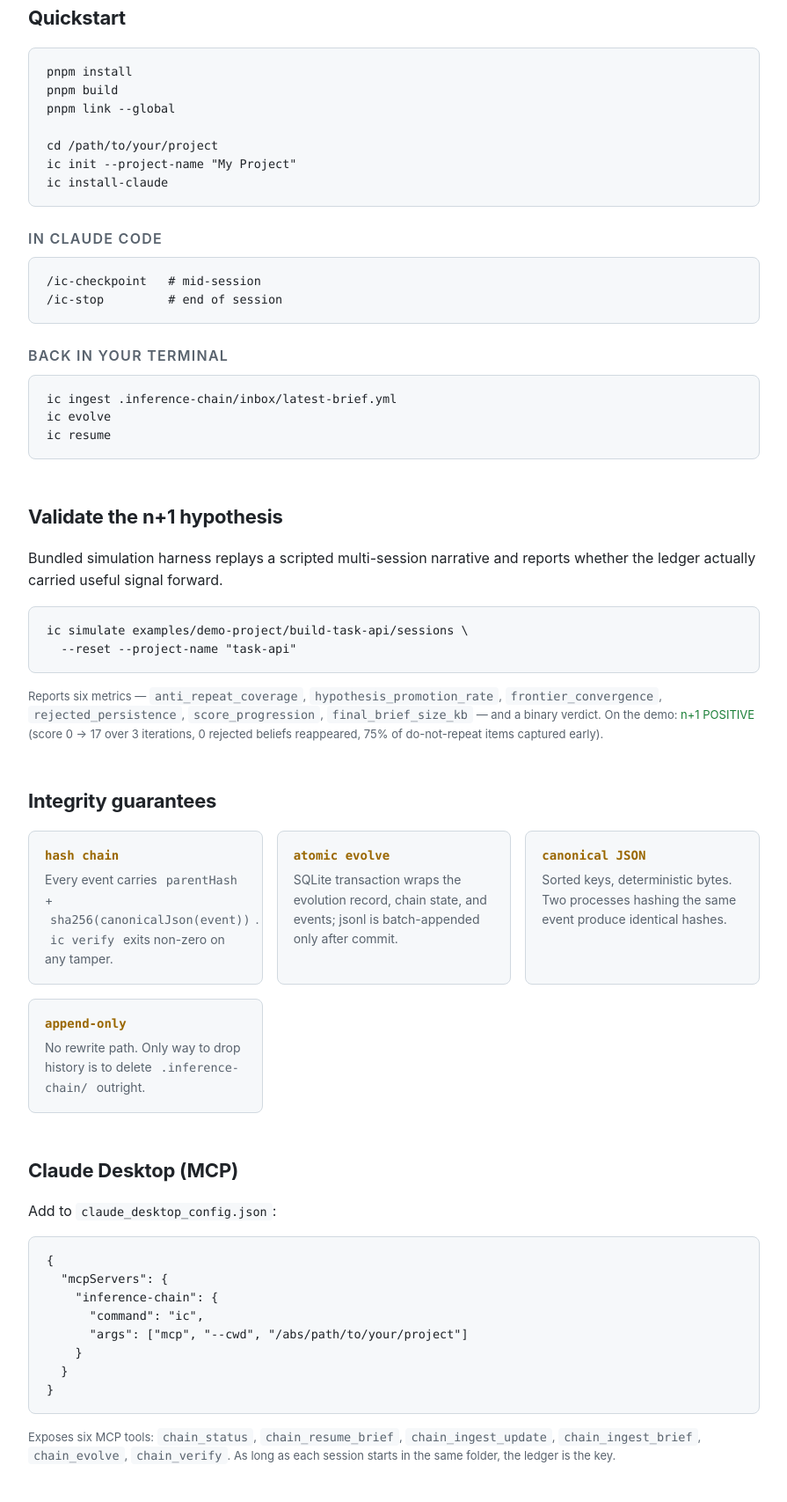
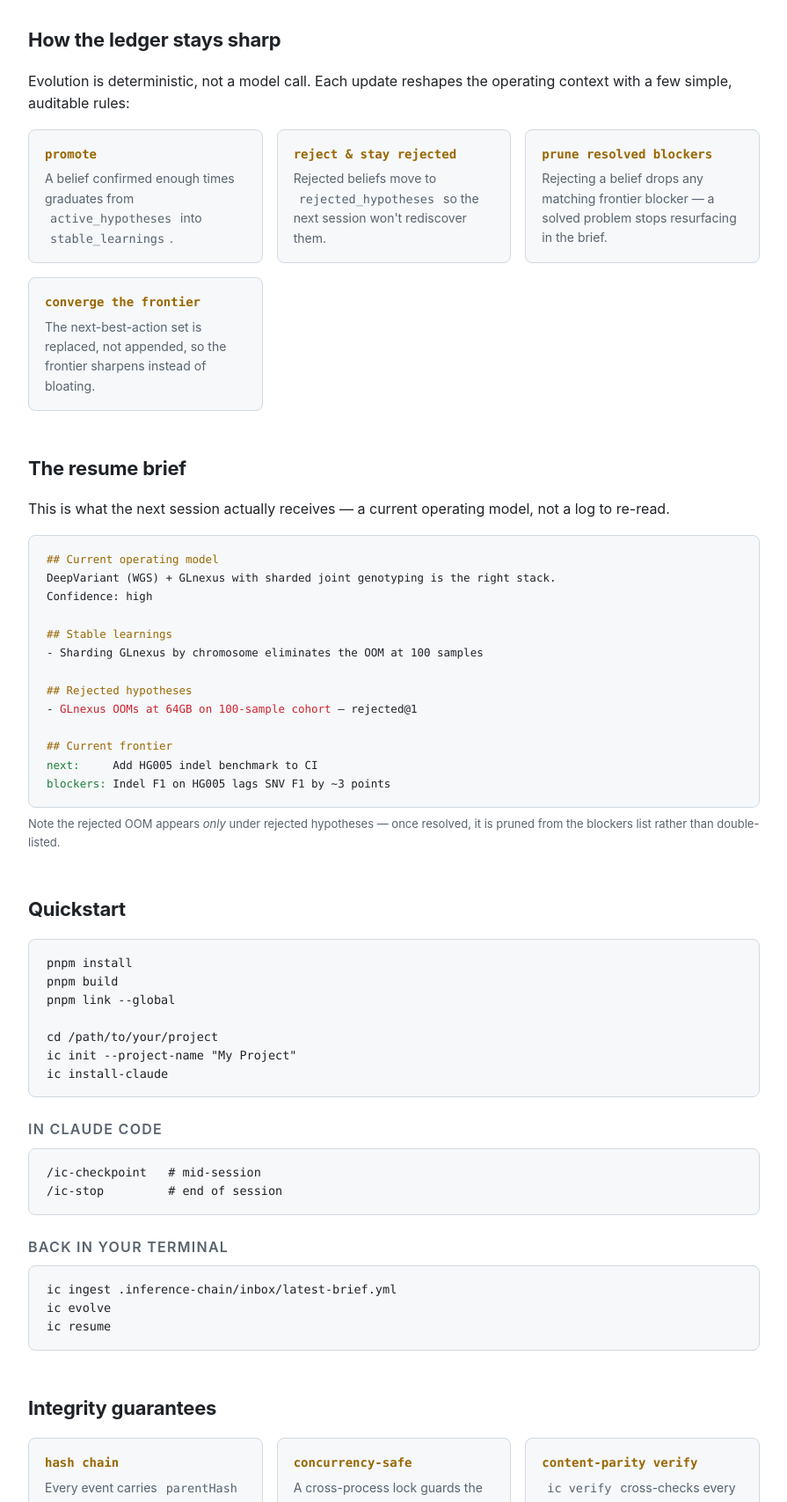
Before and after one commit to musicofthings/inference-chain, a website: page index.html in a window 1280 px wide. Shown: the part 1093-2800 px from the top of the page at 88% size, without its empty margins (192-1087 px from the left). Drawn offline with Linux system fonts and the light colour scheme.

Commit message:
docs: blocker-pruning in PRD/TRD; refresh landing page + .nojekyll for Pages

```diff
--- a/index.html
+++ b/index.html
@@ -88,6 +88,14 @@
   }
   .loop .ac { color: var(--accent); }
   .loop .ok2 { color: var(--accent-2); }
+  .brief {
+    background: var(--bg-elev); border: 1px solid var(--border); border-radius: 8px;
+    padding: 16px 20px; font-family: var(--mono); font-size: 12.5px; line-height: 1.7;
+    overflow-x: auto; margin: 0 0 8px; color: var(--fg); white-space: pre-wrap;
+  }
+  .brief .h { color: var(--accent); }
+  .brief .rej { color: var(--warn); }
+  .brief .ok2 { color: var(--accent-2); }
 </style>
 </head>
 <body>
@@ -106,7 +114,7 @@
 <section>
   <h2>What it is</h2>
   <p>
-    A local-first <strong>agentic context engineering</strong> layer for Claude Code (and, via MCP, Claude Desktop). After each meaningful interaction or session close, the ledger evolves: confirmed beliefs accumulate, rejected ones stay rejected, the frontier sharpens, and the next session starts with a refined operating context — not a transcript.
+    A local-first <strong>agentic context engineering</strong> layer for Claude Code (and, via MCP, Claude Desktop). After each meaningful interaction or session close, the ledger evolves: confirmed beliefs accumulate, rejected ones stay rejected, resolved blockers drop off the frontier, and the next session starts with a refined operating context — not a transcript.
   </p>
   <div class="loop">
     Session <span class="ac">n</span><br>
@@ -126,6 +134,36 @@
     <div class="card"><h4>not blockchain</h4><p>Local SHA-256 hash chain for integrity. That's it.</p></div>
     <div class="card"><h4>not SaaS</h4><p>100% local. No telemetry. No API calls.</p></div>
   </div>
+</section>
+
+<section>
+  <h2>How the ledger stays sharp</h2>
+  <p>Evolution is deterministic, not a model call. Each update reshapes the operating context with a few simple, auditable rules:</p>
+  <div class="grid">
+    <div class="card"><h4>promote</h4><p>A belief confirmed enough times graduates from <code>active_hypotheses</code> into <code>stable_learnings</code>.</p></div>
+    <div class="card"><h4>reject &amp; stay rejected</h4><p>Rejected beliefs move to <code>rejected_hypotheses</code> so the next session won't rediscover them.</p></div>
+    <div class="card"><h4>prune resolved blockers</h4><p>Rejecting a belief drops any matching frontier blocker — a solved problem stops resurfacing in the brief.</p></div>
+    <div class="card"><h4>converge the frontier</h4><p>The next-best-action set is replaced, not appended, so the frontier sharpens instead of bloating.</p></div>
+  </div>
+</section>
+
+<section>
+  <h2>The resume brief</h2>
+  <p>This is what the next session actually receives — a current operating model, not a log to re-read.</p>
+  <div class="brief"><span class="h">## Current operating model</span>
+DeepVariant (WGS) + GLnexus with sharded joint genotyping is the right stack.
+Confidence: high
+
+<span class="h">## Stable learnings</span>
+- Sharding GLnexus by chromosome eliminates the OOM at 100 samples
+
+<span class="h">## Rejected hypotheses</span>
+- <span class="rej">GLnexus OOMs at 64GB on 100-sample cohort</span> — rejected@1
+
+<span class="h">## Current frontier</span>
+<span class="ok2">next:</span>     Add HG005 indel benchmark to CI
+<span class="ok2">blockers:</span> Indel F1 on HG005 lags SNV F1 by ~3 points</div>
+  <p class="small">Note the rejected OOM appears <em>only</em> under rejected hypotheses — once resolved, it is pruned from the blockers list rather than double-listed.</p>
 </section>
 
 <section>
@@ -149,23 +187,25 @@
 </section>
 
 <section>
+  <h2>Integrity guarantees</h2>
+  <div class="grid">
+    <div class="card"><h4>hash chain</h4><p>Every event carries <code>parentHash</code> + <code>sha256(canonicalJson(event))</code>. <code>ic verify</code> exits non-zero on any tamper.</p></div>
+    <div class="card"><h4>concurrency-safe</h4><p>A cross-process lock guards the read-build-append step, so a long-lived MCP server and CLI invocations can't fork the chain.</p></div>
+    <div class="card"><h4>content-parity verify</h4><p><code>ic verify</code> cross-checks every event's hash between the JSONL ledger and the SQLite mirror — not just row counts.</p></div>
+    <div class="card"><h4>locale-independent</h4><p>Canonical JSON sorts keys by code unit, so two machines hashing the same event produce identical bytes regardless of locale.</p></div>
+    <div class="card"><h4>atomic evolve</h4><p>A SQLite transaction wraps the evolution record, chain state, and events; JSONL is batch-appended only after commit.</p></div>
+    <div class="card"><h4>append-only</h4><p>No rewrite path. The only way to drop history is to delete <code>.inference-chain/</code> outright.</p></div>
+  </div>
+</section>
+
+<section>
   <h2>Validate the n+1 hypothesis</h2>
   <p>
-    Bundled simulation harness replays a scripted multi-session narrative and reports whether the ledger actually carried useful signal forward.
+    A bundled simulation harness replays a scripted multi-session narrative and reports whether the ledger actually carried useful signal forward.
   </p>
   <pre><code>ic simulate examples/demo-project/build-task-api/sessions \
   --reset --project-name "task-api"</code></pre>
-  <p class="small">Reports six metrics — <code>anti_repeat_coverage</code>, <code>hypothesis_promotion_rate</code>, <code>frontier_convergence</code>, <code>rejected_persistence</code>, <code>score_progression</code>, <code>final_brief_size_kb</code> — and a binary verdict. On the demo: <span class="ok">n+1 POSITIVE</span> (score 0 → 17 over 3 iterations, 0 rejected beliefs reappeared, 75% of do-not-repeat items captured early).</p>
-</section>
-
-<section>
-  <h2>Integrity guarantees</h2>
-  <div class="grid">
-    <div class="card"><h4>hash chain</h4><p>Every event carries <code>parentHash</code> + <code>sha256(canonicalJson(event))</code>. <code>ic verify</code> exits non-zero on any tamper.</p></div>
-    <div class="card"><h4>atomic evolve</h4><p>SQLite transaction wraps the evolution record, chain state, and events; jsonl is batch-appended only after commit.</p></div>
-    <div class="card"><h4>canonical JSON</h4><p>Sorted keys, deterministic bytes. Two processes hashing the same event produce identical hashes.</p></div>
-    <div class="card"><h4>append-only</h4><p>No rewrite path. Only way to drop history is to delete <code>.inference-chain/</code> outright.</p></div>
-  </div>
+  <p class="small">Reports six metrics — <code>anti_repeat_coverage</code>, <code>hypothesis_promotion_rate</code>, <code>frontier_convergence</code>, <code>rejected_persistence</code>, <code>score_progression</code>, <code>final_brief_size_kb</code> — plus a binary verdict. A scenario is <span class="ok">n+1 POSITIVE</span> when do-not-repeat coverage clears 50%, no rejected belief reappears, and the score trend is positive.</p>
 </section>
 
 <section>
@@ -193,7 +233,7 @@
       <tr><td><code>ic evolve</code></td><td>Apply latest brief/update; emit MemoryEvolutionRecord</td></tr>
       <tr><td><code>ic resume</code></td><td>Generate <code>resumes/resume_latest.md</code></td></tr>
       <tr><td><code>ic status</code></td><td>Show iteration, event count, ledger sizes, score</td></tr>
-      <tr><td><code>ic verify</code></td><td>Replay hash chain; cross-check SQLite</td></tr>
+      <tr><td><code>ic verify</code></td><td>Replay hash chain; cross-check SQLite content</td></tr>
       <tr><td><code>ic mcp</code></td><td>Start MCP stdio server for Claude Desktop</td></tr>
       <tr><td><code>ic simulate &lt;dir&gt;</code></td><td>Replay session artifacts + n+1 metrics report</td></tr>
     </tbody>
```
Also changed, not shown: docs/PRD-TRD.md (+9 -1 lines), 1 other file.
